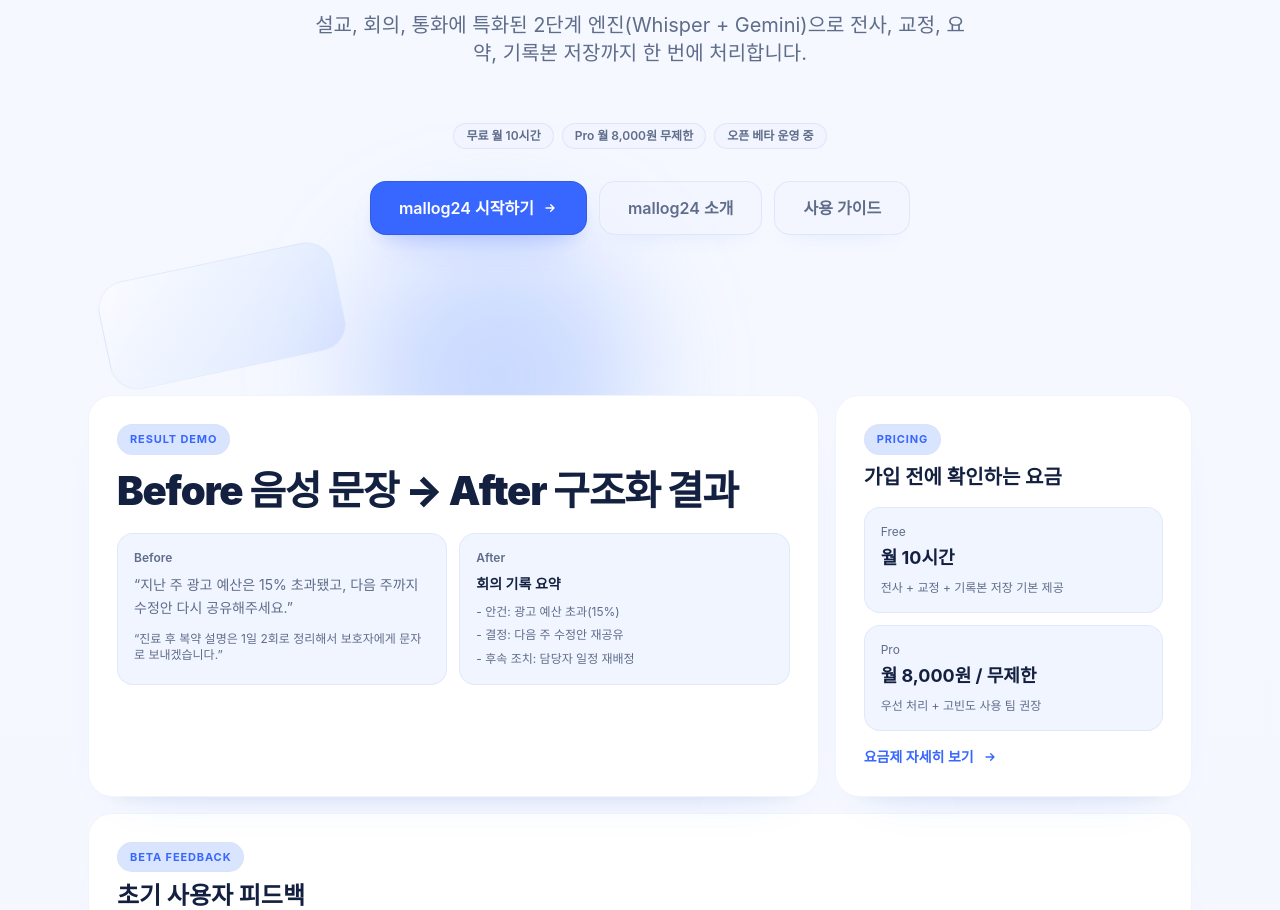
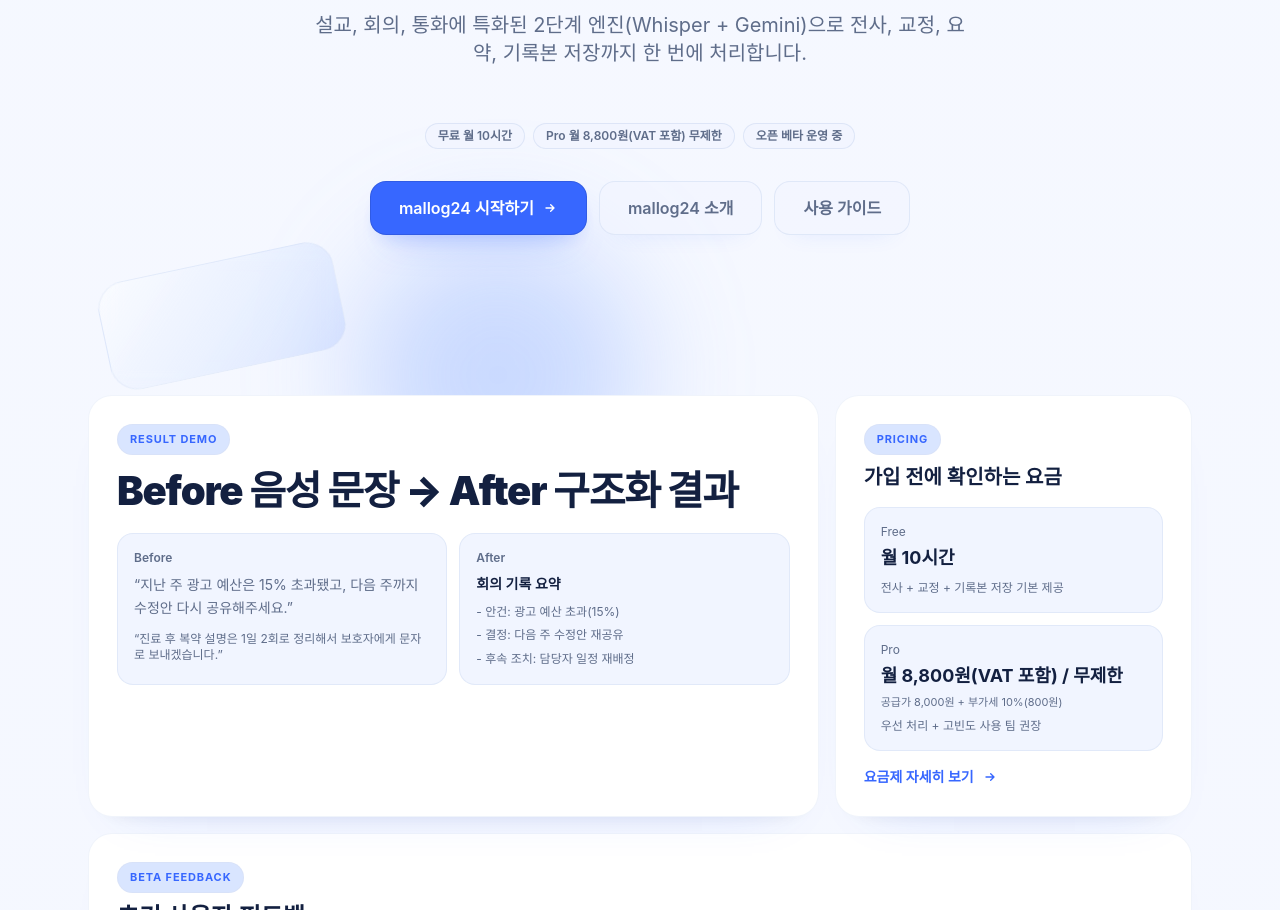
Before and after one commit to hyunw2o/ours-homepage, a Next.js app: page / in a window 1280 px wide. Shown: the part 720-1630 px from the top of the page. Built offline with nearby package versions, Linux system fonts and the light colour scheme; no server answers; a web font is replaced by a local one.

Commit message:
feat(pricing): update pro price display to KRW 8,800 VAT included

```diff
--- a/pages/en.js
+++ b/pages/en.js
@@ -234,7 +234,7 @@
 
             <div className="mb-8 flex flex-wrap items-center justify-center gap-2">
               <span className="px-3 py-1 rounded-full text-xs font-semibold ours-chip">Free 10h/month</span>
-              <span className="px-3 py-1 rounded-full text-xs font-semibold ours-chip">Pro KRW 8,000/month (Unlimited)</span>
+              <span className="px-3 py-1 rounded-full text-xs font-semibold ours-chip">Pro KRW 8,800/month (VAT included, Unlimited)</span>
               <span className="px-3 py-1 rounded-full text-xs font-semibold ours-chip">Open Beta</span>
             </div>
 
@@ -301,7 +301,8 @@
               </div>
               <div className="rounded-2xl ours-soft-card p-4 mt-3">
                 <p className="text-xs ours-muted">Pro</p>
-                <p className="text-lg font-bold ours-title mt-1">KRW 8,000 / month, Unlimited</p>
+                <p className="text-lg font-bold ours-title mt-1">KRW 8,800 / month (VAT included), Unlimited</p>
+                <p className="text-[11px] ours-muted mt-1">Base KRW 8,000 + VAT 10% (KRW 800)</p>
                 <p className="text-xs ours-muted mt-2">Priority processing for frequent use</p>
               </div>
               <a
--- a/pages/index.js
+++ b/pages/index.js
@@ -234,7 +234,7 @@
 
             <div className="mb-8 flex flex-wrap items-center justify-center gap-2">
               <span className="px-3 py-1 rounded-full text-xs font-semibold ours-chip">무료 월 10시간</span>
-              <span className="px-3 py-1 rounded-full text-xs font-semibold ours-chip">Pro 월 8,000원 무제한</span>
+              <span className="px-3 py-1 rounded-full text-xs font-semibold ours-chip">Pro 월 8,800원(VAT 포함) 무제한</span>
               <span className="px-3 py-1 rounded-full text-xs font-semibold ours-chip">오픈 베타 운영 중</span>
             </div>
 
@@ -301,7 +301,8 @@
               </div>
               <div className="rounded-2xl ours-soft-card p-4 mt-3">
                 <p className="text-xs ours-muted">Pro</p>
-                <p className="text-lg font-bold ours-title mt-1">월 8,000원 / 무제한</p>
+                <p className="text-lg font-bold ours-title mt-1">월 8,800원(VAT 포함) / 무제한</p>
+                <p className="text-[11px] ours-muted mt-1">공급가 8,000원 + 부가세 10%(800원)</p>
                 <p className="text-xs ours-muted mt-2">우선 처리 + 고빈도 사용 팀 권장</p>
               </div>
               <a
--- a/pages/terms-en.js
+++ b/pages/terms-en.js
@@ -89,7 +89,7 @@
             <ul className="list-disc pl-5 space-y-1">
               <li>Free plans are subject to announced monthly usage limits.</li>
               <li>Paid product details are disclosed in the service UI (e.g., product name, monthly fee, service period, included features).</li>
-              <li>Current paid plan baseline: <strong>mallog24 Pro Monthly Subscription (KRW 8,000/month)</strong>, auto-renewed every month from payment approval time.</li>
+              <li>Current paid plan baseline: <strong>mallog24 Pro Monthly Subscription (KRW 8,800/month, VAT included)</strong>, auto-renewed every month from payment approval time.</li>
               <li>Payments and refunds follow applicable law and payment provider rules.</li>
             </ul>
           </Section>
--- a/pages/terms.js
+++ b/pages/terms.js
@@ -89,7 +89,7 @@
             <ul className="list-disc pl-5 space-y-1">
               <li>무료 플랜은 공지된 월간 한도 내에서 제공됩니다.</li>
               <li>유료 상품 기본 정보는 서비스 화면에 명시합니다. (예: 상품명, 월 이용요금, 이용기간, 제공기능)</li>
-              <li>현재 기준 유료 상품은 <strong>mallog24 Pro 월간 구독(월 8,000원)</strong>이며, 결제 승인 시점부터 1개월 단위로 자동 갱신됩니다.</li>
+              <li>현재 기준 유료 상품은 <strong>mallog24 Pro 월간 구독(월 8,800원, VAT 포함)</strong>이며, 결제 승인 시점부터 1개월 단위로 자동 갱신됩니다.</li>
               <li>결제 및 환불은 관련 법령과 결제사 정책을 따릅니다.</li>
             </ul>
           </Section>
```
